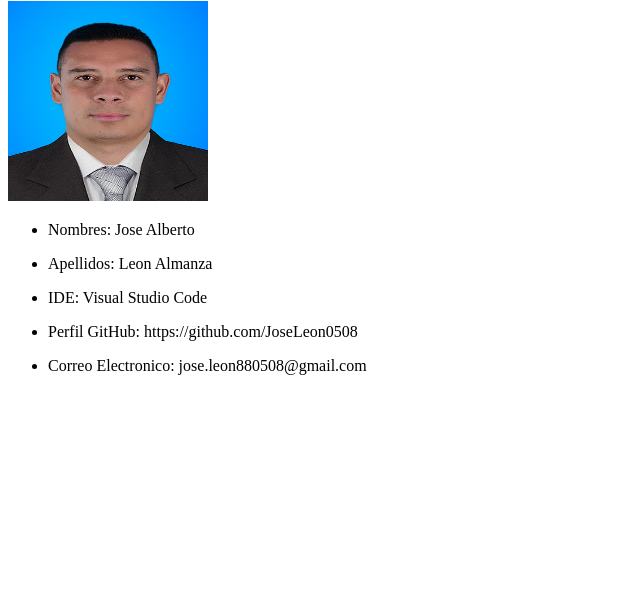
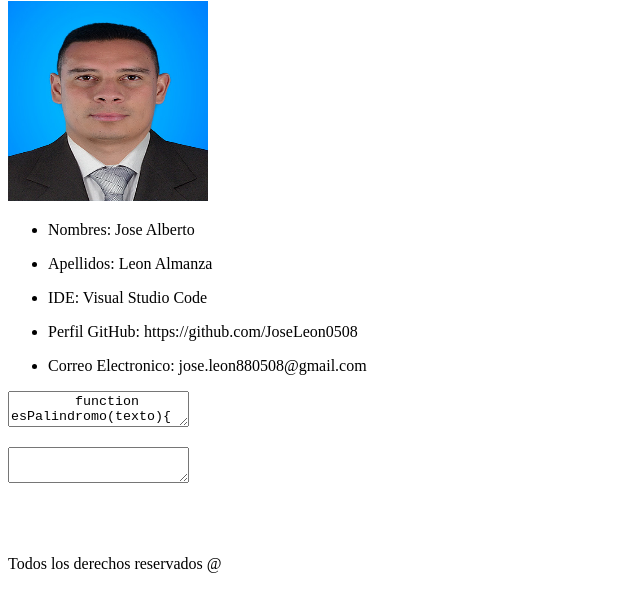
Before and after one commit to JoseLeon0508/Taller_creacion_de_un_Blog, a plain HTML site: page index.html in a window 1280 px wide. Shown: the part 113-724 px from the top of the page, without its empty margins (0-640 px from the left). Drawn offline with Linux system fonts and the light colour scheme.

Commit message:
Add files via upload

```diff
--- a/index.html
+++ b/index.html
@@ -34,7 +34,24 @@
         <ul>
             <li>Correo Electronico: jose.leon880508@gmail.com </li>
         </ul>
+        <textarea name="comentario">
+        function esPalindromo(texto){
+            return texto.split('').reverse().join('') == texto;
+        }
+        console.log(esPalindromo("perro")); // false" </textarea></p>
+
+        <textarea name="comentario"></textarea></p>
+        <br>
+        <br>
+        <footer>
+            <p> Todos los derechos reservados @</p>
+        </footer>
     </main>
-
+    <script
+        src="./javas.js,">
+    </script>
+    <script
+    src="./javas2.js,">
+</script>
 </body>
 </html>
```
